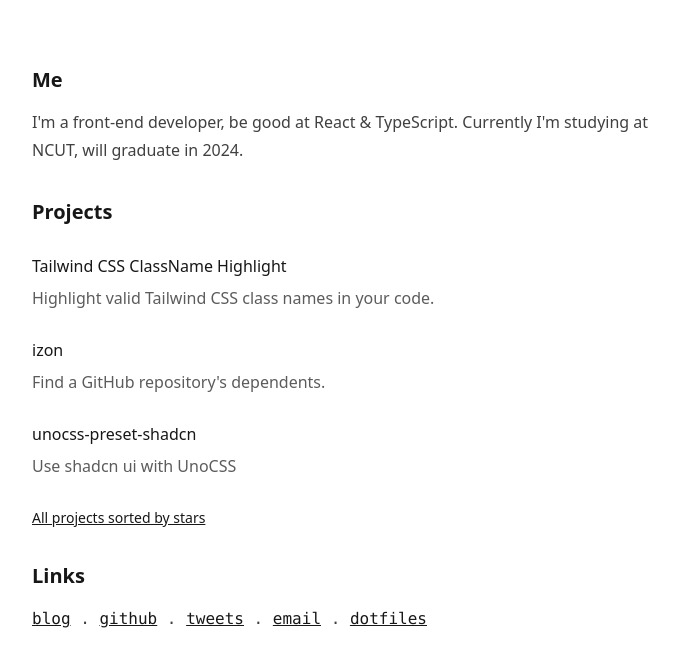
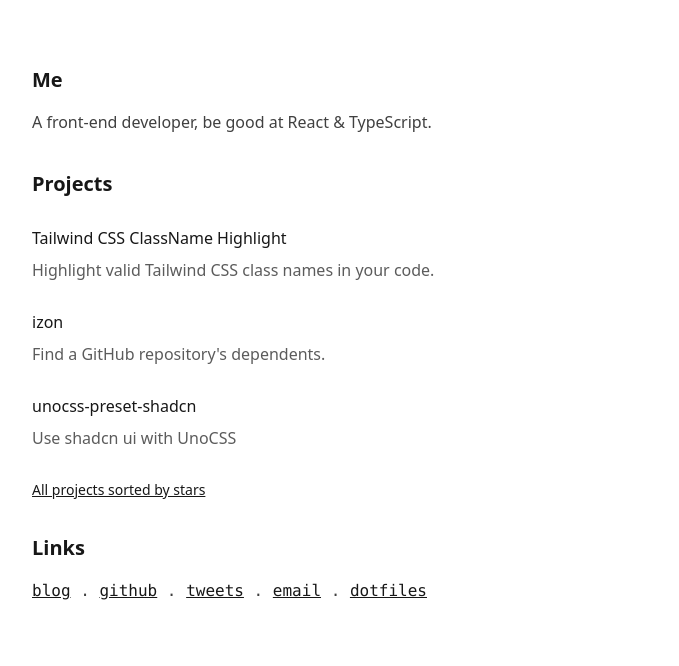
Before and after one commit to hyoban/sakuin, a Next.js app: page / in a window 1280 px wide. Shown: the top 666 px of the page, without its empty margins (286-965 px from the left). Built offline with nearby package versions, Linux system fonts and the light colour scheme.

Commit message:
fix: theme color

```diff
--- a/src/app/layout.tsx
+++ b/src/app/layout.tsx
@@ -1,11 +1,19 @@
 import './globals.css'
 
+import type { Metadata, Viewport } from 'next'
 import type { PropsWithChildren } from 'react'
 
-export const metadata = {
+export const metadata: Metadata = {
   title: 'Hyoban',
   description: 'Hyoban\'s personal website',
   icons: [{ rel: 'icon', url: '/favicon.svg' }],
+}
+
+export const viewport: Viewport = {
+  themeColor: [
+    { media: '(prefers-color-scheme: dark)', color: '#171717' },
+    { media: '(prefers-color-scheme: light)', color: '#ffffff' },
+  ],
 }
 
 export default function RootLayout({ children }: PropsWithChildren) {
--- a/src/app/page.tsx
+++ b/src/app/page.tsx
@@ -83,10 +83,7 @@
     >
       <section>
         <h3>Me</h3>
-        <p>
-          I'm a front-end developer, be good at React & TypeScript. Currently
-          I'm studying at NCUT, will graduate in 2024.
-        </p>
+        <p>A front-end developer, be good at React & TypeScript.</p>
       </section>
       <section>
         <h3>Projects</h3>
```
